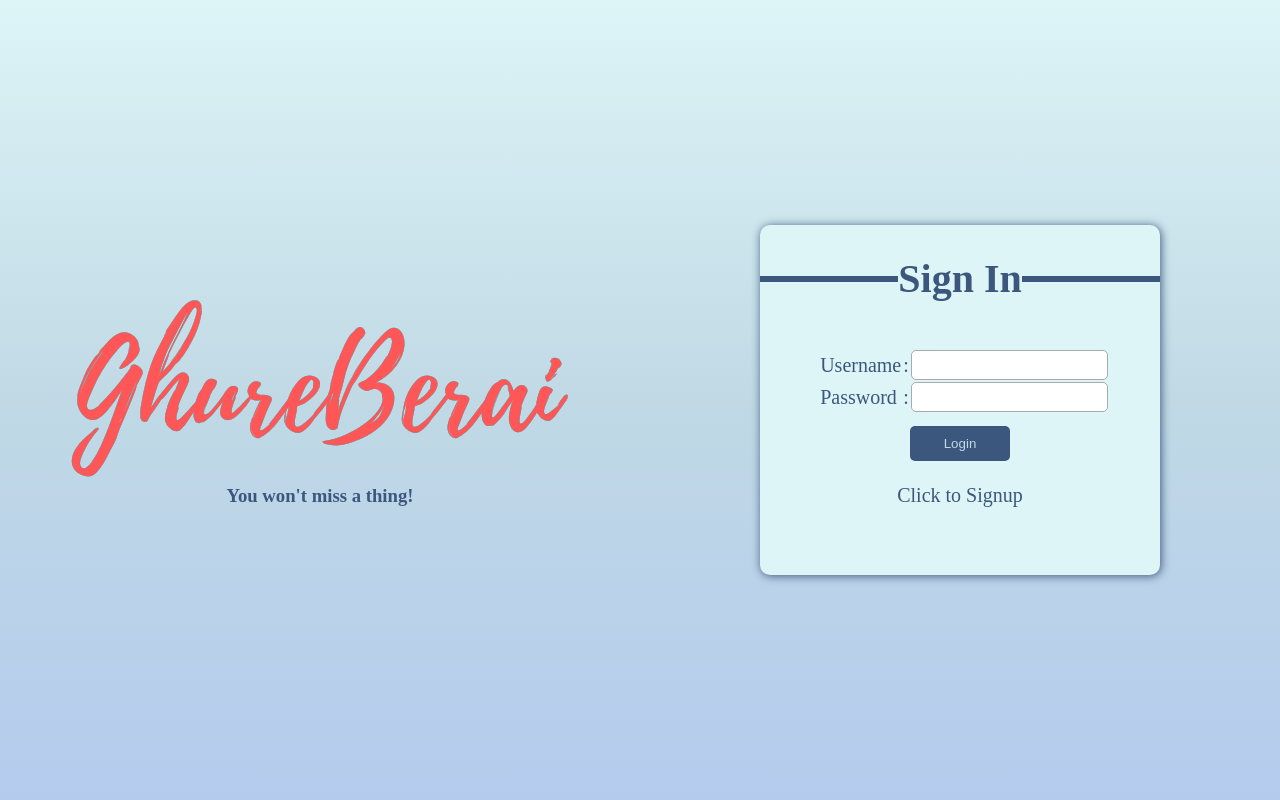
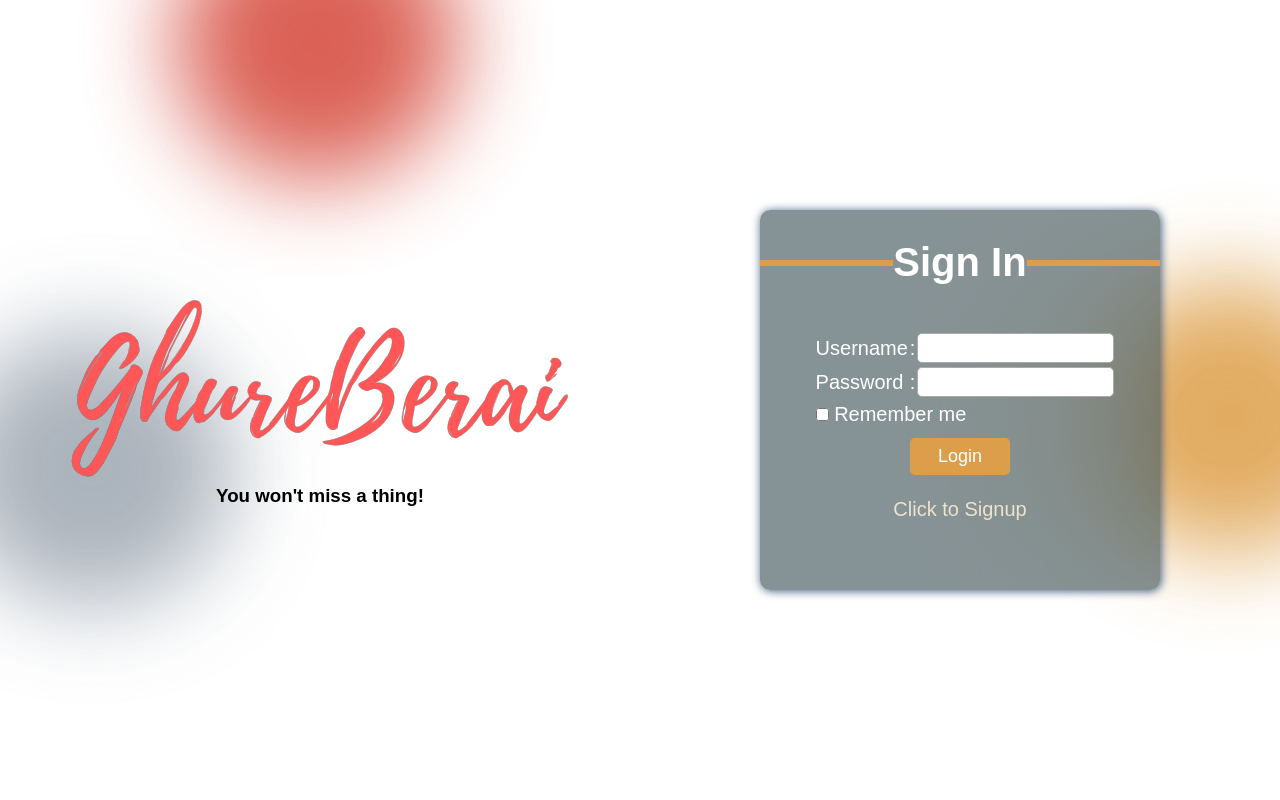
Before and after one commit to anaspui/ghureberai-php-mvc, a PHP site: page /View/UserLogin.php in a window 1280 px wide. Run offline with PHP 8.4, Linux system fonts and the light colour scheme.

Commit message:
Added Remember Me

```diff
--- a/View/Assets/style.css
+++ b/View/Assets/style.css
@@ -1,11 +1,15 @@
 * {
   margin: 0;
   padding: 0;
-  color: #3b577d !important;
+  font-family: sans-serif;
+  /* color: #3b577d !important; */
 }
 
 .page {
-  background-image: linear-gradient(#ddf5f7, #c0d9e5, #b5cbee);
+  /* background-image: linear-gradient(#ddf5f7, #c0d9e5, #b5cbee); */
+  background-image: url(images/bodyback.svg);
+  background-repeat: no-repeat;
+  background-size: 100%;
   height: 100vh;
   display: flex;
   align-items: center;
@@ -21,26 +25,23 @@
 }
 
 .button {
-  padding: 10px;
+  padding: 8px;
   width: 100px;
-  color: #c0d9e5 !important;
-  background-color: #3b577d;
+  color: #ffffff !important;
+  background-color: #dc9e4a;
+  font-size: 18px;
   border: none;
   margin-top: 10px;
   border-radius: 5px;
 }
 
-.box {
-  font-size: 20px;
-  border-radius: 10px;
-  color: white;
-  background-color: #ddf5f7;
-  margin: auto;
-  box-shadow: 1px 1px 10px #3b577d;
+.reg {
+  min-width: 650px;
+  width: 750px;
+  height: 650px;
 }
-.reg {
-  width: 650px;
-  height: 650px;
+.reg td:nth-child(4) {
+  text-align: left;
 }
 input[type="date"] {
   padding: 1px;
@@ -50,16 +51,28 @@ input[type="date"] {
 
 .login {
   width: 400px;
-  height: 350px;
+  height: 380px;
 }
-
+.login p {
+  text-align: center;
+}
 .login fieldset {
   margin-top: 30px;
+}
+.box {
+  font-size: 20px;
+  border-radius: 10px;
+  color: white;
+  /* background-color: #ddf5f7; */
+  background-color: #30454b94;
+  backdrop-filter: blur(100px);
+  /* margin: auto; */
+  box-shadow: 1px 1px 10px #3b577d;
 }
 .box p {
   color: red !important;
   font-size: 18px;
-  text-align: center;
+  margin-left: 10px;
 }
 .box input[type="text"] {
   height: 20px;
@@ -76,14 +89,16 @@ input[type="date"] {
   width: 100%;
 }
 
-a:link {
-  color: green;
+.link {
+  color: #efe2ce;
   background-color: transparent;
   text-decoration: none;
 }
-
-a:hover {
-  color: red;
+.link:hover {
+  color: #efe2ce;
+  transform: scale(1.1); /* make slightly bigger */
+  transition-duration: 0.3s;
   background-color: transparent;
+  text-shadow: 1px 1px 10px #ffffff97;
   text-decoration: underline;
 }
--- a/View/UserLogin.php
+++ b/View/UserLogin.php
@@ -1,5 +1,12 @@
 <?php
 session_start();
+
+if (isset($_COOKIE['remember_me'])) {
+  list($username, $password) = explode(':', $_COOKIE['remember_me']);
+} else {
+  $username = '';
+  $password = '';
+}
 ?>
 <!DOCTYPE html>
 <html>
@@ -21,7 +28,7 @@ session_start();
         <div class="box login" align="center">
             <div>
                 <fieldset
-                    style=" border: 6px solid #3B577D; border-bottom: none; border-left: none; border-right: none;">
+                    style=" border: 6px solid #dc9e4a; border-bottom: none; border-left: none; border-right: none;">
                     <legend style="text-align: center">
                         <h1 align="center">Sign In</h1>
                     </legend>
@@ -32,20 +39,24 @@ session_start();
                         <tr>
                             <td><label for="Username">Username </label></td>
                             <td>:</td>
-                            <td><Input type="text" name="username" id="username"></Input></td>
-                            <td>
+                            <td><Input type="text" name="username" id="username"
+                                    value="<?php echo htmlspecialchars($username); ?>"></Input></td>
+                        </tr>
+                        <tr>
+                            <td colspan="3">
                                 <p class="ErrorMsg" id="usernameErr"></p>
                             </td>
                         </tr>
-
                         <tr>
                             <td><label for="password">Password </label></td>
                             <td>:</td>
-                            <td><input type="password" name="password" id="password"></td>
-                            <td>
+                            <td><input type="password" name="password" id="password"
+                                    value="<?php echo htmlspecialchars($password); ?>"></td>
+                        </tr>
+                        <tr>
+                            <td colspan="3">
                                 <p class="ErrorMsg" id="passErr"></p>
                             </td>
-
                         </tr>
                         <tr>
                             <td colspan="3">
@@ -57,10 +68,18 @@ session_start();
                                 } ?>
                             </td>
                         </tr>
+                        <tr>
+                            <td colspan="3">
+                                <label for="remember_me"><input type="checkbox" name="remember_me" id="remember_me"
+                                        value="1" <?php
+                                        if(isset($_COOKIE['remember_me'])) echo 'checked';   ?>> Remember
+                                    me</label>
+                            </td>
+                        </tr>
                     </table>
                     <input class="button" type="submit" value="Login"><br><br>
                     <div style="display: flex; justify-content: center;">
-                        <a href="../View/UserSignup.php">Click to Signup
+                        <a class="link" href="../View/UserSignup.php">Click to Signup
                             <?php $_SESSION['LoginError'] = ""; ?>
                         </a>
                     </div>
```
Also changed, not shown: Controller/UserLoginController.php (+7 -0 lines), View/UserSignup.php (+35 -3 lines), View/js/SingUp.js (added, +100 -0 lines).
